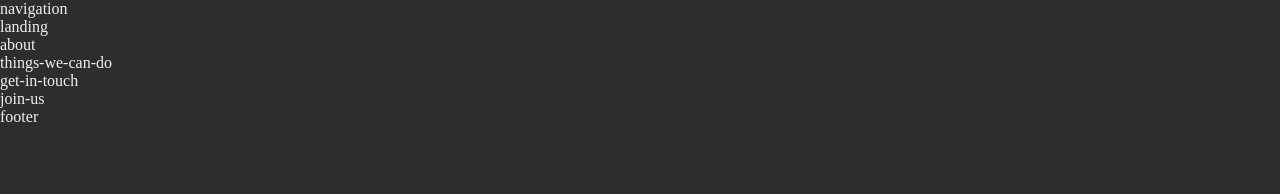
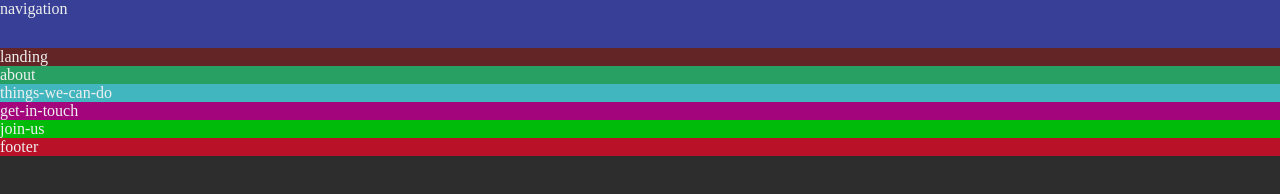
Before and after one commit to noormohammedb/SDS-website, a plain HTML site: page index.html in a window 1280 px wide. Drawn offline with Linux system fonts and the light colour scheme.

Commit message:
basic styling color for all div's

```diff
--- a/style.css
+++ b/style.css
@@ -7,3 +7,33 @@
     background: #2d2d2d;
     color: #f0f0f0;
 }
+.container{
+    display: flex;
+    flex-direction: column;
+}
+.navigation{
+    background-color: #373f96;
+    width: 100%;
+    height: 6vh;
+
+}
+.landing{
+    background-color: #632525;
+    width: 100%;
+    /* height: 94vh; */
+}
+.about{
+    background-color: #28a064;
+}
+.things-we-can-do{
+    background-color: #42b6be;
+}
+.get-in-touch{
+    background-color: #a3067c;
+}
+.join-us{
+    background-color: #00bb09;
+}
+.bottom-bar{
+    background-color: #b81128;
+}
```
